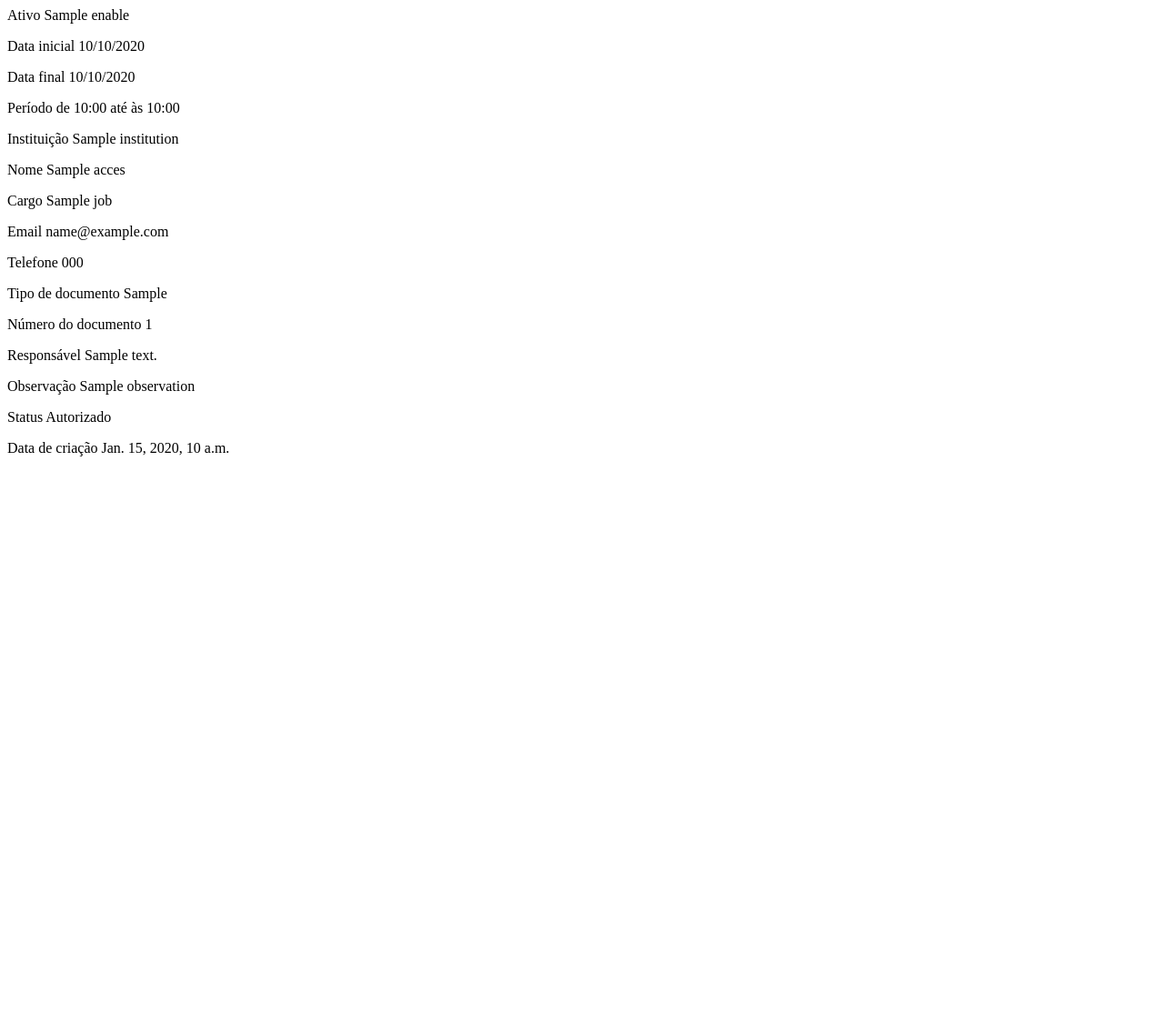
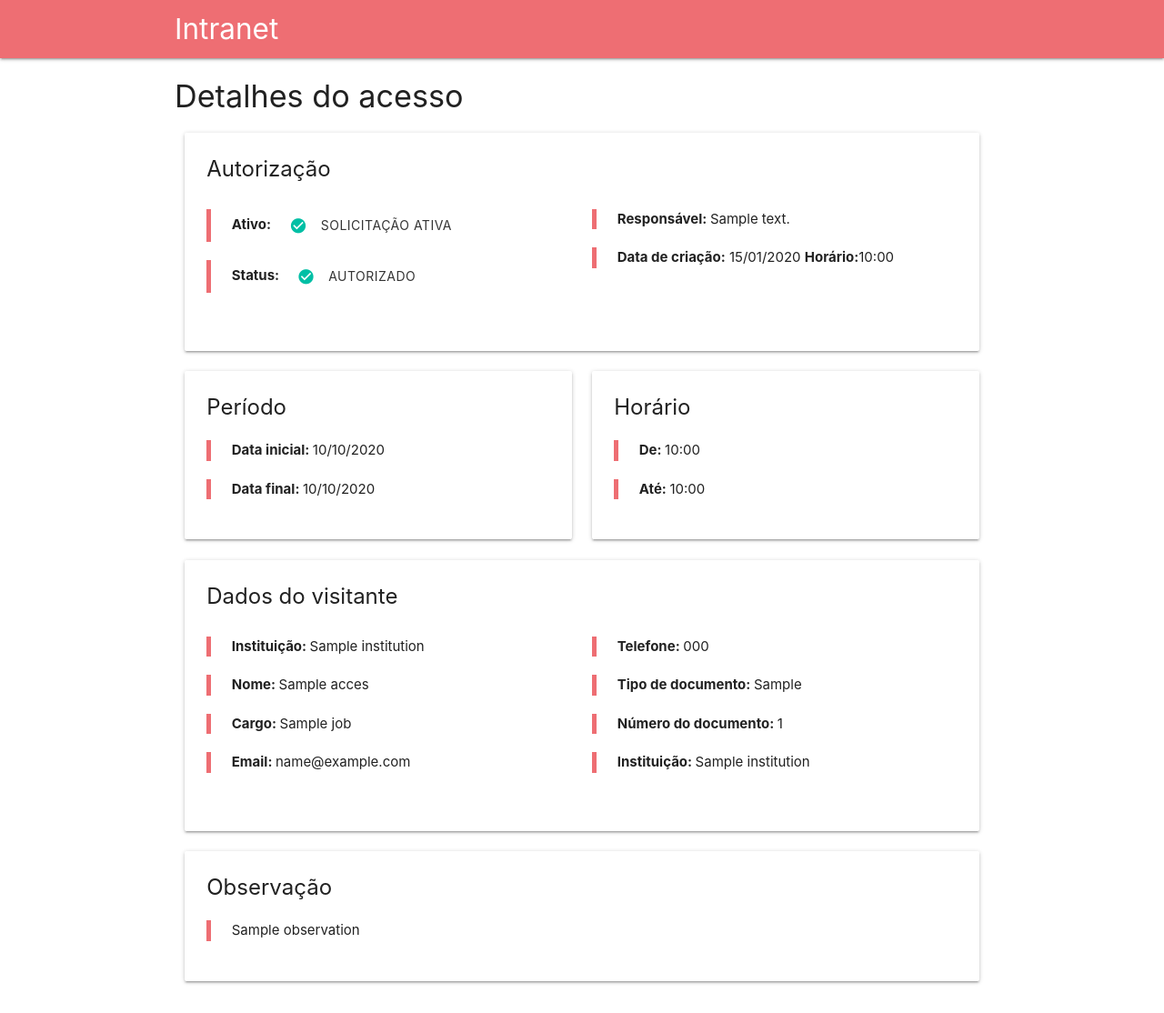
Before and after one commit to marcelosf/intra-1, a Django app: template intranet/access/templates/access/access_detail.html in a window 1280 px wide. Shown: the whole page at 91% size. Before the commit the page ends 502 px from the top, so only its background shows below. Run offline with Django 3.2, Linux system fonts and the light colour scheme; the template is opened without the code that fills it: most values are stand-ins (such as "Sample title", 1, 10 or a date in 2020).

Commit message:
Adiciona tema ao template access_details.html - issue #30

```diff
--- a/intranet/access/templates/access/access_detail.html
+++ b/intranet/access/templates/access/access_detail.html
@@ -1,15 +1,120 @@
-<p>Ativo {{ access.enable }}</p>
-<p>Data inicial {{ access.period_from|date:'d/m/Y' }}</p>
-<p>Data final {{ access.period_to|date:'d/m/Y' }}</p>
-<p>Período de {{ access.time_from|date:'H:i' }} até às {{ access.time_to|date:'H:i' }}</p>
-<p>Instituição {{ access.institution }}</p>
-<p>Nome {{ access.name }}</p>
-<p>Cargo {{ access.job }}</p>
-<p>Email {{ access.email }} </p>
-<p>Telefone {{ access.phone }} </p>
-<p>Tipo de documento {{ access.doc_type }} </p>
-<p>Número do documento {{ access.doc_number }} </p>
-<p>Responsável {{ access.answerable }} </p>
-<p>Observação {{ access.observation }} </p>
-<p>Status {{ access.status }} </p>
-<p>Data de criação {{ access.created_at }} </p>
+{% extends 'base.html' %}
+
+{% block content %}
+
+<div class="container">
+
+    <h4>Detalhes do acesso</h4>
+
+    <div class="row">
+        <div class="col s12 m12">
+            <div class="card">
+                <div class="card-content">
+                    <span class="card-title"><b>Autorização</b></span>
+                    <div class="row">
+                        <div class="col s6 m6">
+                            <blockquote>
+                                <span><b>Ativo:</b></span>
+                                {% if access.enable %}
+                                    <button class="btn btn-flat">
+                                        Solicitação Ativa
+                                        <i class="material-icons teal-text text-accent-4 left">check_circle</i>
+                                    </button>
+                                {% else %}
+                                    <button class="btn btn-flat">
+                                        Solicitação Desativada
+                                        <i class="material-icons red-text left">not_interested</i>
+                                    </button>
+                                {% endif %}
+                            </blockquote>
+                            <blockquote>
+                                <span><b>Status: </b></span>
+                                {% if access.status == 'Autorizado' %}
+                                    <button class="btn btn-flat">
+                                        {{ access.status }}
+                                        <i class="material-icons teal-text text-accent-4 left">check_circle</i>
+                                    </button>
+                                {% elif access.status == 'Para autorização' %}
+                                    <button class="btn btn-flat">
+                                        <i class="material-icons yellow-text left">access_time</i>
+                                        {{ access.status }}
+                                    </button>
+                                {% elif access.status == 'Não autorizado' %}
+                                    <button class="btn btn-flat">
+                                        <i class="material-icons red-text left">not_interested</i>
+                                        {{ access.status }}
+                                    </button>
+                                {% endif %}
+                            </blockquote>
+                        </div>
+                        <div class="col s6 m6">
+                            <blockquote>
+                                    <b>Responsável: </b>{{ access.answerable }}
+                            </blockquote>
+                            <blockquote>
+                                <b>Data de criação:</b> {{ access.created_at|date:'d/m/Y' }} <b>Horário:</b>{{ access.created_at|date:'H:i' }}
+                            </blockquote>
+                        </div>
+                    </div>
+                </div>
+            </div>
+        </div>
+        <div class="col s12 m6">
+            <div class="card">
+                <div class="card-content">
+                    <span class="card-title"><b>Período</b></span>
+                    <blockquote>
+                        <b>Data inicial: </b>{{ access.period_from|date:'d/m/Y' }}
+                    </blockquote>
+                    <blockquote>
+                        <b>Data final: </b>{{ access.period_to|date:'d/m/Y' }}
+                    </blockquote>
+                </div>
+            </div>
+        </div>
+        <div class="col s12 m6">
+            <div class="card">
+                <div class="card-content">
+                    <span class="card-title"><b>Horário</b></span>
+                    <blockquote>
+                        <b>De: </b>{{ access.time_from|date:'H:i' }}
+                    </blockquote>
+                    <blockquote>
+                        <b>Até: </b>{{ access.time_to|date:'H:i' }}
+                    </blockquote>
+                </div>
+            </div>
+        </div>
+        <div class="col s12 m12">
+            <div class="card">
+                <div class="card-content">
+                    <span class="card-title"><b>Dados do visitante</b></span>
+                    <div class="row">
+                        <div class="col s6 m6">
+                            <blockquote><b>Instituição: </b> {{ access.institution }}</blockquote>
+                            <blockquote><b>Nome: </b> {{ access.name }}</blockquote>
+                            <blockquote><b>Cargo: </b> {{ access.job }}</blockquote>
+                            <blockquote><b>Email: </b> {{ access.email }}</blockquote>
+                        </div>
+                        <div class="col s6 m6">
+                            <blockquote><b>Telefone: </b> {{ access.phone }} </blockquote>
+                            <blockquote><b>Tipo de documento: </b> {{ access.doc_type }} </blockquote>
+                            <blockquote><b>Número do documento: </b> {{ access.doc_number }} </blockquote>
+                            <blockquote><b>Instituição: </b> {{ access.institution }}</blockquote>
+                        </div>
+                    </div>
+                </div>
+            </div>
+        </div>
+        <div class="col s12 m12">
+            <div class="card">
+                <div class="card-content">
+                    <span class="card-title"><b>Observação</b></span>
+                    <blockquote>{{ access.observation }}</blockquote>
+                </div>
+            </div>
+        </div>
+    </div>
+</div>
+
+{% endblock content %}
```
Also changed, not shown: intranet/access/tests/test_view_detail.py (+9 -1 lines).
